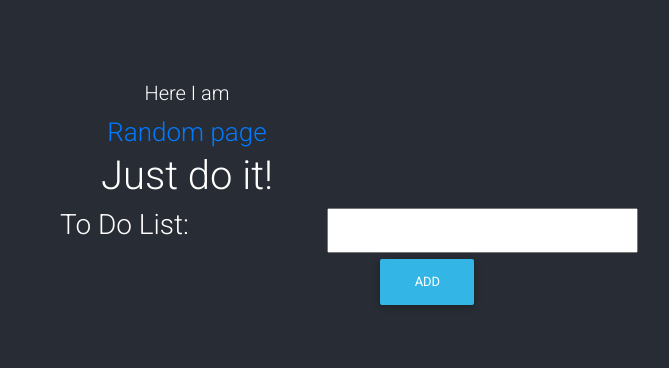
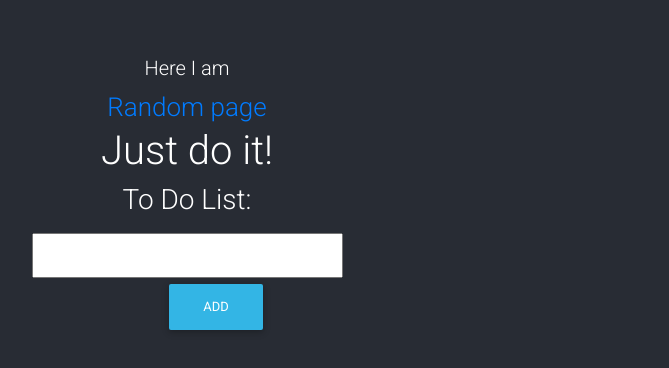
Before and after one commit to vlttx/simple-app, a React (Create React App) app: page / in a window 1280 px wide. Shown: the part 204-572 px from the top of the page, without its empty margins (453-1122 px from the left). Built offline with nearby package versions, Linux system fonts and the light colour scheme.

Commit message:
remove unnecessary styling for now

```diff
--- a/src/components/todos/ToDoContainer.js
+++ b/src/components/todos/ToDoContainer.js
@@ -5,22 +5,15 @@ import { connect } from 'react-redux';
 import '@fortawesome/fontawesome-free/css/all.min.css';
 import 'bootstrap-css-only/css/bootstrap.min.css';
 import 'mdbreact/dist/css/mdb.css';
-import { MDBContainer, MDBRow, MDBCol } from 'mdbreact';
 
 class ToDoContainer extends Component {
 	render() {
 		return (
-			<MDBContainer>
-				<MDBRow>
-					<MDBCol md='9' className='mb-r'>
-						<h3>To Do List:</h3>
-						<ToDoList items={this.props.items} />
-					</MDBCol>
-					<MDBCol xl='3' md='6' className='mx-auto text-center'>
-						<NewToDo />
-					</MDBCol>
-				</MDBRow>
-			</MDBContainer>
+			<>
+				<h3>To Do List:</h3>
+				<ToDoList items={this.props.items} />
+				<NewToDo />
+			</>
 		);
 	}
 }
```
